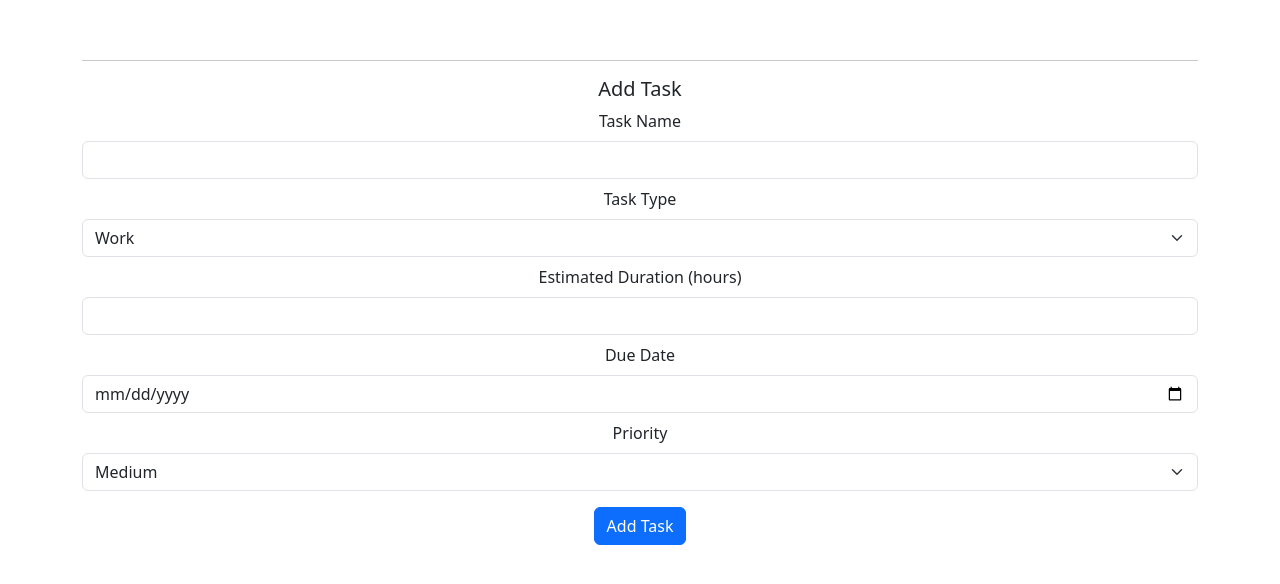
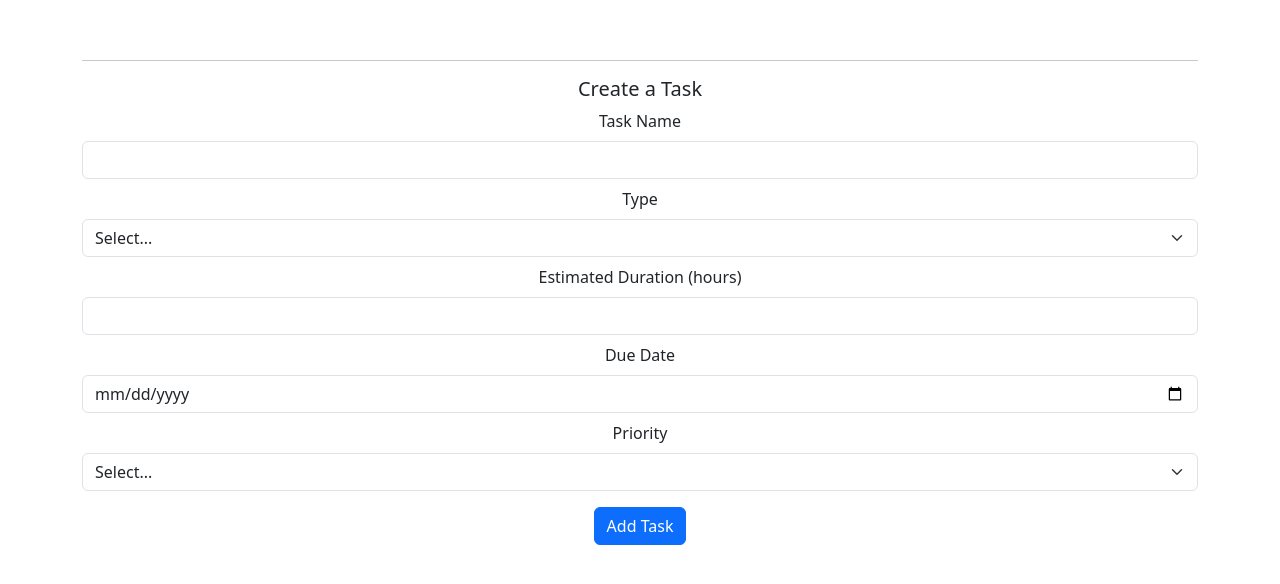
Before and after one commit to tanayvysyaraju/lifeboard, a React (Vite) app in the folder frontend/: page /CalendarPage in a window 1280 px wide. Shown: the part 710-1294 px from the top of the page. Built offline with nearby package versions, Linux system fonts and the light colour scheme.

Commit message:
personal/work different inputs

```diff
--- a/frontend/src/components/CreateTaskForm.jsx
+++ b/frontend/src/components/CreateTaskForm.jsx
@@ -1,81 +1,136 @@
 import React, { useState } from 'react';
-import { Button, Form } from 'react-bootstrap';
+import { Form, Button } from 'react-bootstrap';
 
 const CreateTaskForm = ({ onTaskAdd }) => {
-  const [name, setName] = useState('');
-  const [type, setType] = useState('work');
-  const [duration, setDuration] = useState('');
-  const [dueDate, setDueDate] = useState('');
-  const [priority, setPriority] = useState('Medium');
+  const [task, setTask] = useState({
+    name: "",
+    type: "",
+    duration: "",
+    dueDate: "",
+    priority: ""
+  });
+
+  const handleChange = (e) => {
+    setTask({ ...task, [e.target.name]: e.target.value });
+  };
 
   const handleSubmit = (e) => {
     e.preventDefault();
-    const task = {
-      name,
-      type,
-      duration,
-      dueDate,
-      priority
-    };
     onTaskAdd(task);
-    // reset form
-    setName('');
-    setType('work');
-    setDuration('');
-    setDueDate('');
-    setPriority('Medium');
+    setTask({
+      name: "",
+      type: "",
+      duration: "",
+      dueDate: "",
+      priority: ""
+    });
   };
 
   return (
     <Form onSubmit={handleSubmit} className="mb-4">
-      <h5>Add Task</h5>
+      <h5>Create a Task</h5>
+
       <Form.Group className="mb-2">
         <Form.Label>Task Name</Form.Label>
-        <Form.Control value={name} onChange={(e) => setName(e.target.value)} required />
+        <Form.Control name="name" value={task.name} onChange={handleChange} required />
       </Form.Group>
 
       <Form.Group className="mb-2">
-        <Form.Label>Task Type</Form.Label>
-        <Form.Select value={type} onChange={(e) => setType(e.target.value)} required>
+        <Form.Label>Type</Form.Label>
+        <Form.Select name="type" value={task.type} onChange={handleChange} required>
+          <option value="">Select...</option>
           <option value="work">Work</option>
           <option value="personal">Personal</option>
         </Form.Select>
       </Form.Group>
 
+      {task.type === "work" && (
+        <>
+          <Form.Group className="mb-2">
+            <Form.Label>Project Name</Form.Label>
+            <Form.Control name="project" onChange={handleChange} />
+          </Form.Group>
+
+          <Form.Group className="mb-2">
+            <Form.Label>Client</Form.Label>
+            <Form.Control name="client" onChange={handleChange} />
+          </Form.Group>
+
+          <Form.Group className="mb-2">
+            <Form.Label>Is this a meeting?</Form.Label>
+            <Form.Select name="isMeeting" onChange={handleChange}>
+              <option value="">Optional</option>
+              <option value="yes">Yes</option>
+              <option value="no">No</option>
+            </Form.Select>
+          </Form.Group>
+
+          <Form.Group className="mb-2">
+            <Form.Label>Deep Work Required?</Form.Label>
+            <Form.Select name="deepWork" onChange={handleChange}>
+              <option value="">Optional</option>
+              <option value="yes">Yes</option>
+              <option value="no">No</option>
+            </Form.Select>
+          </Form.Group>
+        </>
+      )}
+
+      {task.type === "personal" && (
+        <>
+          <Form.Group className="mb-2">
+            <Form.Label>Activity Type</Form.Label>
+            <Form.Select name="activityType" onChange={handleChange}>
+              <option value="">Optional</option>
+              <option value="exercise">Exercise</option>
+              <option value="errand">Errand</option>
+              <option value="relaxation">Relaxation</option>
+              <option value="social">Social</option>
+            </Form.Select>
+          </Form.Group>
+
+          <Form.Group className="mb-2">
+            <Form.Label>Requires Travel?</Form.Label>
+            <Form.Select name="travel" onChange={handleChange}>
+              <option value="">Optional</option>
+              <option value="yes">Yes</option>
+              <option value="no">No</option>
+            </Form.Select>
+          </Form.Group>
+
+          <Form.Group className="mb-2">
+            <Form.Label>Is this energy-consuming?</Form.Label>
+            <Form.Select name="energyDemand" onChange={handleChange}>
+              <option value="">Optional</option>
+              <option value="low">Low</option>
+              <option value="moderate">Moderate</option>
+              <option value="high">High</option>
+            </Form.Select>
+          </Form.Group>
+        </>
+      )}
+
       <Form.Group className="mb-2">
         <Form.Label>Estimated Duration (hours)</Form.Label>
-        <Form.Control
-          type="number"
-          min="0.25"
-          step="0.25"
-          value={duration}
-          onChange={(e) => setDuration(e.target.value)}
-          required
-        />
+        <Form.Control name="duration" type="number" value={task.duration} onChange={handleChange} required />
       </Form.Group>
 
       <Form.Group className="mb-2">
         <Form.Label>Due Date</Form.Label>
-        <Form.Control
-          type="date"
-          value={dueDate}
-          onChange={(e) => setDueDate(e.target.value)}
-          required
-        />
+        <Form.Control name="dueDate" type="date" value={task.dueDate} onChange={handleChange} required />
       </Form.Group>
 
       <Form.Group className="mb-3">
         <Form.Label>Priority</Form.Label>
-        <Form.Select value={priority} onChange={(e) => setPriority(e.target.value)}>
-          <option>Low</option>
-          <option>Medium</option>
-          <option>High</option>
+        <Form.Select name="priority" value={task.priority} onChange={handleChange} required>
+          <option value="">Select...</option>
+          <option value="low">Low</option>
+          <option value="medium">Medium</option>
+          <option value="high">High</option>
         </Form.Select>
       </Form.Group>
 
-      <Button variant="primary" type="submit">
-        Add Task
-      </Button>
+      <Button type="submit" variant="primary">Add Task</Button>
     </Form>
   );
 };
```
Also changed, not shown: frontend/src/pages/flexscheduler.jsx (deleted, +0 -9 lines), frontend/src/pages/personalscheduler.jsx (deleted, +0 -9 lines).
